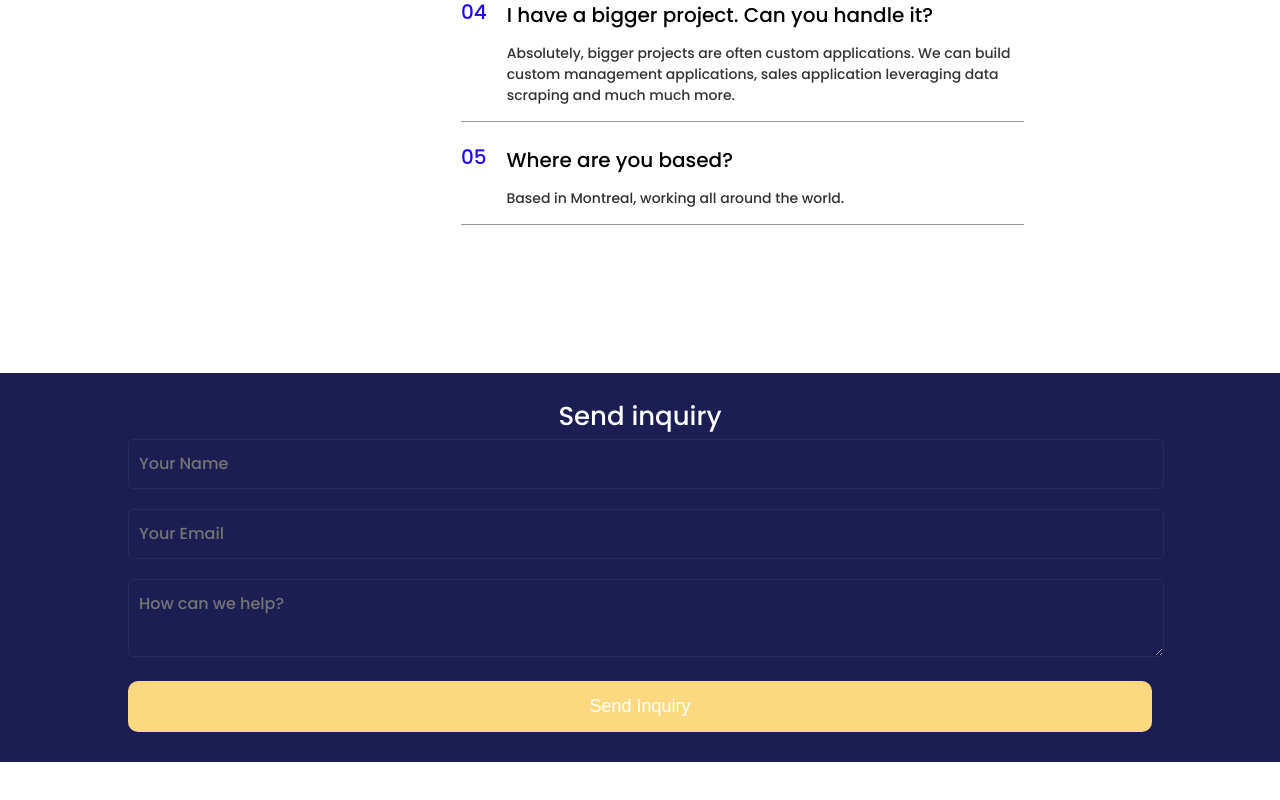
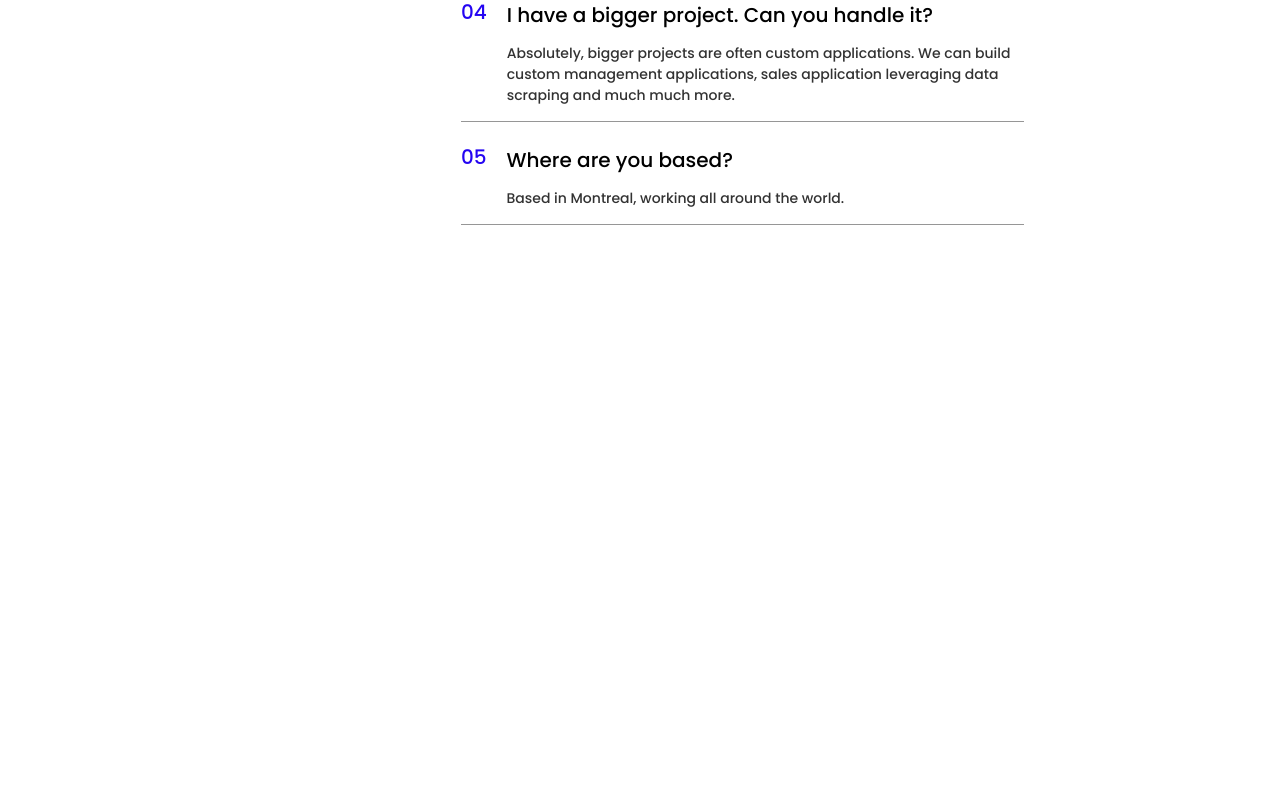
Before and after one commit to thierrymayrand/agency-template, a React (Create React App) app: page /home in a window 1280 px wide. Shown: the part 4867-5667 px from the top of the page. After the commit the page ends 5240 px from the top, so only its background shows below. Built offline with nearby package versions, Linux system fonts and the light colour scheme.

Commit message:
Edits made

```diff
--- a/src/components/home/Home.js
+++ b/src/components/home/Home.js
@@ -26,7 +26,7 @@ function Home() {
             <Section3 />
             <Section4 />
             <Section5 />
-            <Section6 />
+
 
 
         </MainContainer>
```
